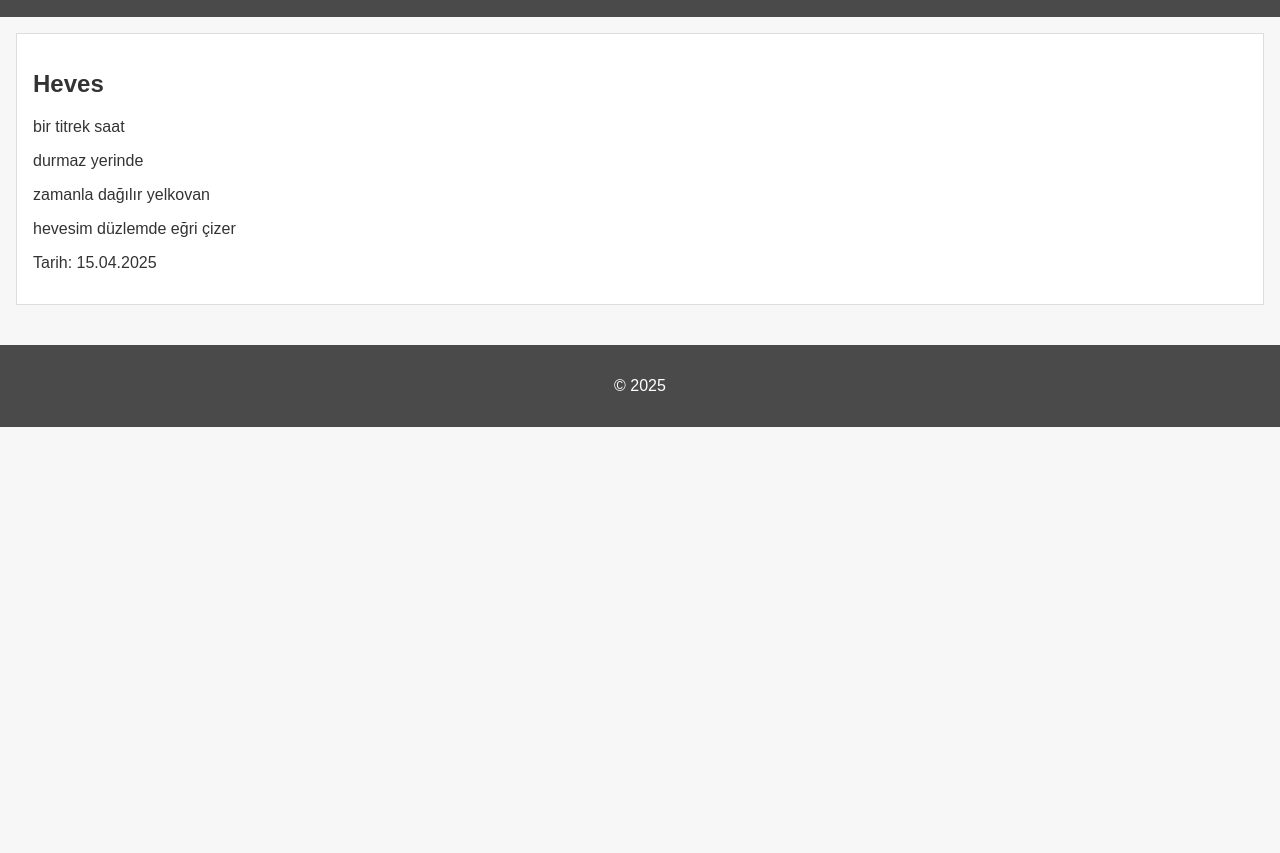
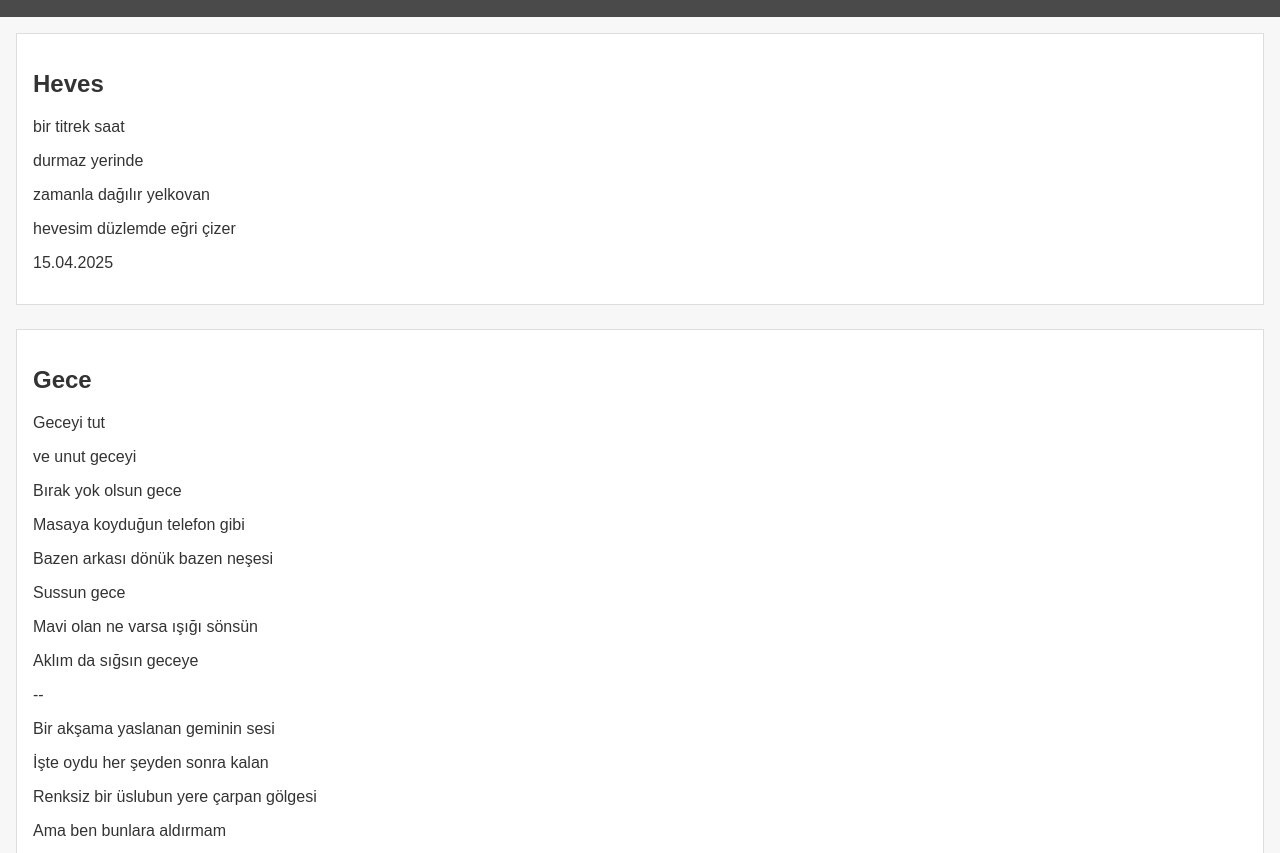
Before and after one commit to ahmethaydarornek/fazladanbirseyler, a plain HTML site: page index.html in a window 1280 px wide. Shown: the part 95-948 px from the top of the page. Before the commit the page ends 800 px from the top, so only its background shows below. Drawn offline with Linux system fonts and the light colour scheme.

Commit message:
[UPDATE] gece

```diff
--- a/index.html
+++ b/index.html
@@ -1,9 +1,10 @@
+
 <!DOCTYPE html>
 <html lang="tr">
 <head>
     <meta charset="UTF-8">
     <meta name="viewport" content="width=device-width, initial-scale=1.0">
-    <title>Şiir Günlüğü</title>
+    <title>Fazladan Bir Şeyler</title>
     <link rel="stylesheet" href="styles.css">
 </head>
 <body>
@@ -17,7 +18,27 @@
             <p>durmaz yerinde</p>
             <p>zamanla dağılır yelkovan</p>
             <p>hevesim düzlemde eğri çizer</p>
-            <p class="date">Tarih: 15.04.2025</p>
+            <p class="date">15.04.2025</p>
+        </div>
+
+        <div class="poem">
+            <h2>Gece</h2>
+            <p>Geceyi tut</p>
+            <p>ve unut geceyi</p>
+            <p>Bırak yok olsun gece</p>
+            <p>Masaya koyduğun telefon gibi</p>
+            <p>Bazen arkası dönük bazen neşesi</p>
+            <p>Sussun gece</p>
+            <p>Mavi olan ne varsa ışığı sönsün</p>
+            <p>Aklım da sığsın geceye</p>
+            <p>--</p>
+            <p>Bir akşama yaslanan geminin sesi</p>
+            <p>İşte oydu her şeyden sonra kalan</p>
+            <p>Renksiz bir üslubun yere çarpan gölgesi</p>
+            <p>Ama ben bunlara aldırmam</p>
+            <p>Bıraktım yok artık gece</p>
+            <p>Yere düşen çaydanlık gibi</p>
+            <p class="date">03.08.2024</p>
         </div>
     </main>
     <footer>
```
